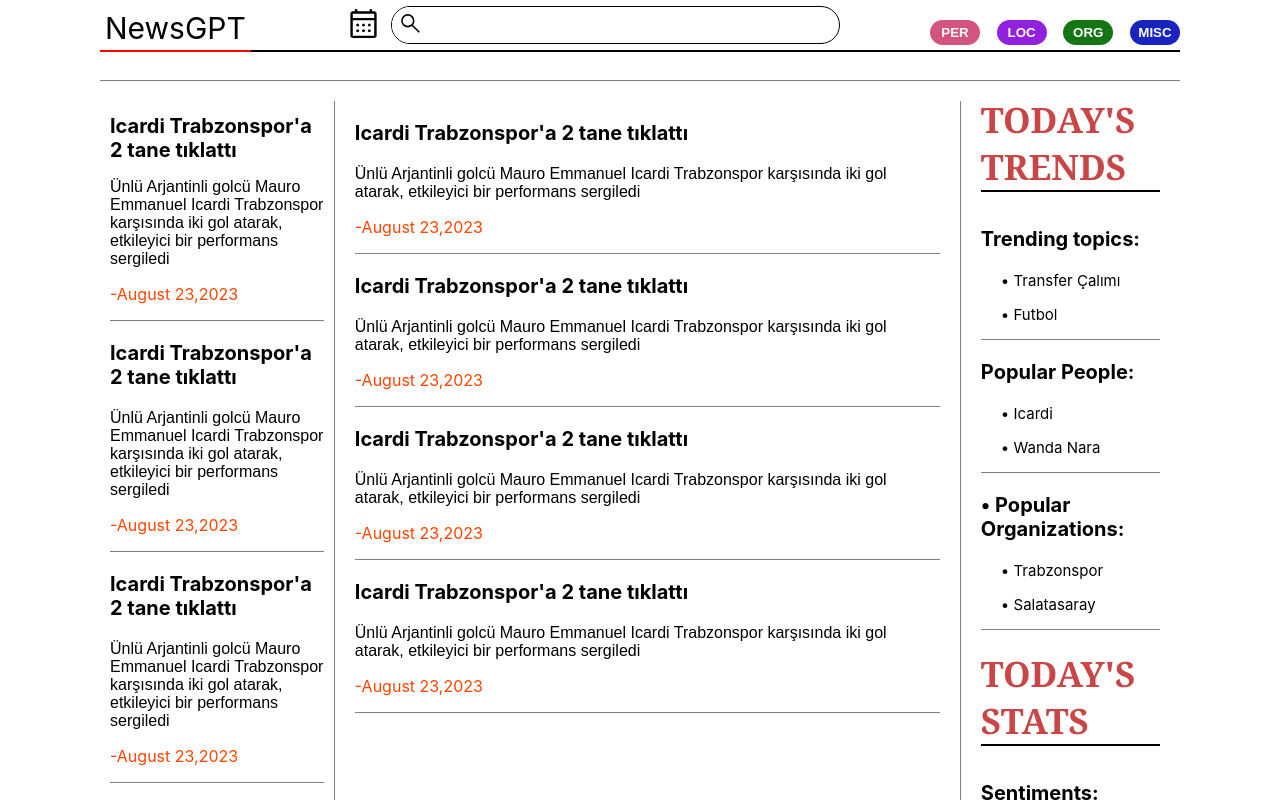
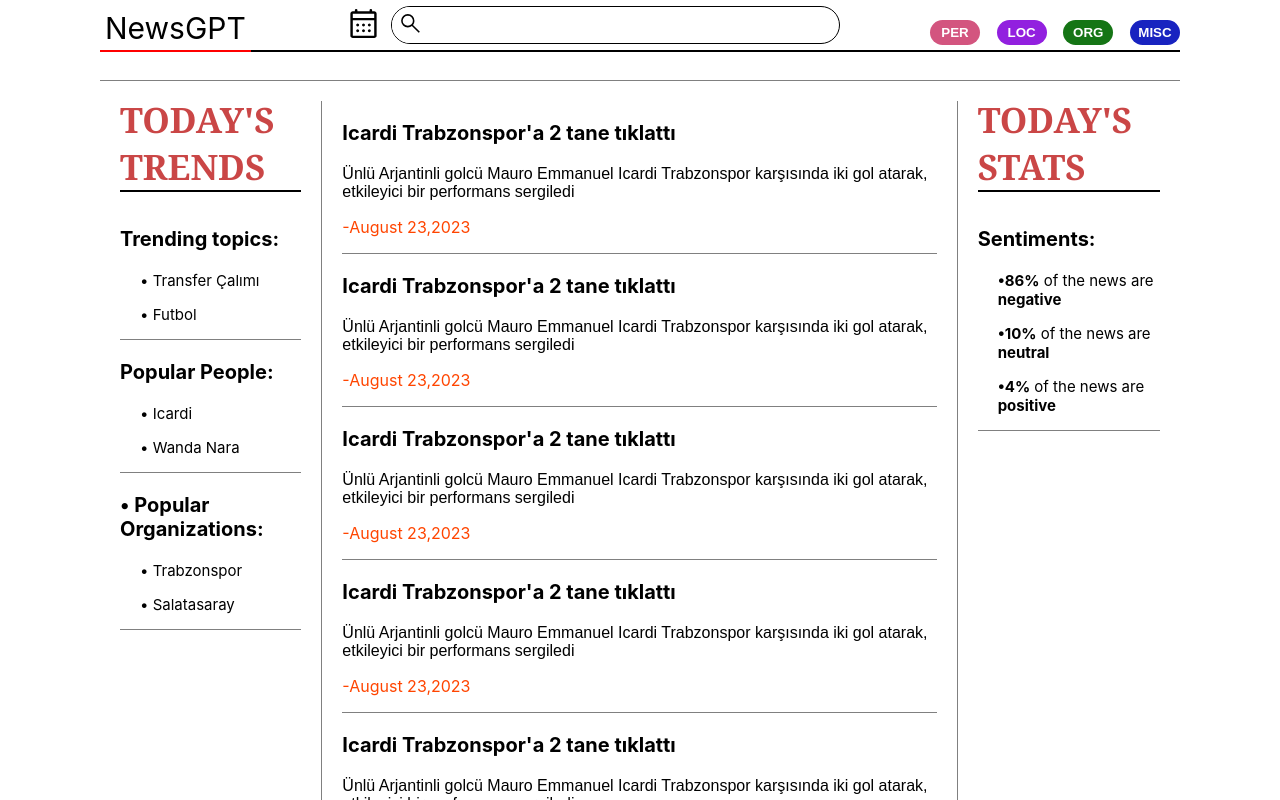
Before and after one commit to ddemo-hub/news-scan-frontend, a React (Create React App) app: page / in a window 1280 px wide. Shown: the top 800 px of the page. Built offline with nearby package versions, Linux system fonts and the light colour scheme.

Commit message:
components added

```diff
--- /dev/null
+++ b/src/components/NewsEntry.js
@@ -0,0 +1,22 @@
+import React from "react";
+import './NewsGrid.css'
+
+
+
+function NewsEntry() {
+    return(
+        <div class='news-entry'>
+        <p class= 'news-title'>
+          Icardi Trabzonspor'a 2 tane tıklattı
+        </p>
+        <p class='news-teaser'>
+          Ünlü Arjantinli golcü Mauro Emmanuel Icardi Trabzonspor karşısında iki gol atarak, etkileyici bir performans sergiledi
+        </p>
+        <p class='news-date'>
+          -August 23,2023
+        </p>
+      </div>
+    );
+}
+
+export default NewsEntry;
--- a/src/components/NewsGrid.css
+++ b/src/components/NewsGrid.css
@@ -4,7 +4,7 @@
     margin-right: 100px ;
     border-top: 1px solid gray;
     display: grid;
-    grid-template-columns: 0.75fr 2fr 0.7fr;
+    grid-template-columns: 0.7fr 2fr 0.7fr;
 
 }
 
--- a/src/components/NewsGrid.js
+++ b/src/components/NewsGrid.js
@@ -1,133 +1,32 @@
 import React from "react";
 import './NewsGrid.css'
-
+import NewsStats from "./NewsStats"
+import NewsEntry from "./NewsEntry"
+import NewsTopics from "./NewsTopics";
 
 function NewsGrid() {
     return(
         <div class='NewsGrids'>
           <div class='left-part'>
-            <div class='news-entry'>
-              <h1 class= 'news-title'>
-                Icardi Trabzonspor'a 2 tane tıklattı
-              </h1>
-              <p class='news-teaser'>
-                Ünlü Arjantinli golcü Mauro Emmanuel Icardi Trabzonspor karşısında iki gol atarak, etkileyici bir performans sergiledi
-              </p>
-              <p class='news-date'>
-                -August 23,2023
-              </p>
-            </div>
 
-            <div class='news-entry'>
-              <p class= 'news-title'>
-                Icardi Trabzonspor'a 2 tane tıklattı
-              </p>
-              <p class='news-teaser'>
-                Ünlü Arjantinli golcü Mauro Emmanuel Icardi Trabzonspor karşısında iki gol atarak, etkileyici bir performans sergiledi
-              </p>
-              <p class='news-date'>
-                -August 23,2023
-              </p>
-            </div>
-            <div class='news-entry'>
-              <p class= 'news-title'>
-                Icardi Trabzonspor'a 2 tane tıklattı
-              </p>
-              <p class='news-teaser'>
-                Ünlü Arjantinli golcü Mauro Emmanuel Icardi Trabzonspor karşısında iki gol atarak, etkileyici bir performans sergiledi
-              </p>
-              <p class='news-date'>
-                -August 23,2023
-              </p>
-            </div>
+            <NewsStats />
 
           </div>
 
 
 
           <div class='middle-part'>
-            <div class='news-entry'>
-              <p class= 'news-title'>
-                Icardi Trabzonspor'a 2 tane tıklattı
-
-              </p>
-              <p class='news-teaser'>
-                Ünlü Arjantinli golcü Mauro Emmanuel Icardi Trabzonspor karşısında iki gol atarak, etkileyici bir performans sergiledi
-
-              </p>
-              <p class='news-date'>
-                -August 23,2023
-              </p>
-            </div>
-            <div class='news-entry'>
-              <p class= 'news-title'>
-                Icardi Trabzonspor'a 2 tane tıklattı
-              </p>
-              <p class='news-teaser'>
-                Ünlü Arjantinli golcü Mauro Emmanuel Icardi Trabzonspor karşısında iki gol atarak, etkileyici bir performans sergiledi
-              </p>
-              <p class='news-date'>
-                -August 23,2023
-              </p>
-            </div>
-            <div class='news-entry'>
-              <p class= 'news-title'>
-                Icardi Trabzonspor'a 2 tane tıklattı
-              </p>
-              <p class='news-teaser'>
-                Ünlü Arjantinli golcü Mauro Emmanuel Icardi Trabzonspor karşısında iki gol atarak, etkileyici bir performans sergiledi
-              </p>
-              <p class='news-date'>
-                -August 23,2023
-              </p>
-            </div>
-                        <div class='news-entry'>
-              <p class= 'news-title'>
-                Icardi Trabzonspor'a 2 tane tıklattı
-              </p>
-              <p class='news-teaser'>
-                Ünlü Arjantinli golcü Mauro Emmanuel Icardi Trabzonspor karşısında iki gol atarak, etkileyici bir performans sergiledi
-              </p>
-              <p class='news-date'>
-                -August 23,2023
-              </p>
-            </div>
+            <NewsEntry />
+            <NewsEntry />
+            <NewsEntry />
+            <NewsEntry />
+            <NewsEntry />
+            <NewsEntry />
+            <NewsEntry />
+            <NewsEntry />
           </div>
           <div class='right-part'>
-            <div class= 'stats-entry'>
-              <p class='stats-title'>TODAY'S TRENDS</p>
-              <div class='stats-contents'>
-                <p class='stats-subjects'>Trending topics:</p>
-                <p class='stats-article'>&#x2022; Transfer Çalımı</p>
-                <p class='stats-article'>&#x2022; Futbol</p>
-              </div>
-              <div class='stats-contents'>
-                <p class='stats-subjects'>Popular People:</p>
-                <p class='stats-article'>&#x2022; Icardi</p>
-                <p class='stats-article'>&#x2022; Wanda Nara</p>
-              </div>
-              <div class='stats-contents'>
-                <p class='stats-subjects'>&#x2022; Popular Organizations:</p>
-                <p class='stats-article'>&#x2022; Trabzonspor</p>
-                <p class='stats-article'>&#x2022; Salatasaray</p>
-              </div>
-            </div>
-
-            <div class= 'stats-entry'>
-              <p class='stats-title'>TODAY'S STATS</p>
-              <div class='stats-contents'>
-                <p class='stats-subjects'>Sentiments:</p>
-                <p class='stats-article'>
-                  <span class='boldpart'> &#x2022;86%</span> of the news are <span class='boldpart'>negative</span>
-                </p>
-                <p class='stats-article'>
-                  <span class='boldpart'> &#x2022;10%</span> of the news are <span class='boldpart'>neutral</span>
-                </p>
-                <p class='stats-article'>
-                  <span class='boldpart'> &#x2022;4%</span> of the news are <span class='boldpart'>positive</span>
-                </p>
-              </div>
-            </div>
+            <NewsTopics />
 
 
           </div>
--- /dev/null
+++ b/src/components/NewsStats.js
@@ -0,0 +1,29 @@
+import React from "react";
+import './NewsGrid.css'
+
+
+function NewsStats() {
+    return(
+    <div class= 'stats-entry'>
+    <p class='stats-title'>TODAY'S TRENDS</p>
+    <div class='stats-contents'>
+      <p class='stats-subjects'>Trending topics:</p>
+      <p class='stats-article'>&#x2022; Transfer Çalımı</p>
+      <p class='stats-article'>&#x2022; Futbol</p>
+    </div>
+    <div class='stats-contents'>
+      <p class='stats-subjects'>Popular People:</p>
+      <p class='stats-article'>&#x2022; Icardi</p>
+      <p class='stats-article'>&#x2022; Wanda Nara</p>
+    </div>
+    <div class='stats-contents'>
+      <p class='stats-subjects'>&#x2022; Popular Organizations:</p>
+      <p class='stats-article'>&#x2022; Trabzonspor</p>
+      <p class='stats-article'>&#x2022; Salatasaray</p>
+    </div>
+  </div>
+    );
+
+}
+
+export default NewsStats;
--- /dev/null
+++ b/src/components/NewsTopics.js
@@ -0,0 +1,28 @@
+import React from "react";
+import './NewsGrid.css'
+
+
+
+function NewsTopics() {
+    return(
+
+            <div class= 'stats-entry'>
+              <p class='stats-title'>TODAY'S STATS</p>
+              <div class='stats-contents'>
+                <p class='stats-subjects'>Sentiments:</p>
+                <p class='stats-article'>
+                  <span class='boldpart'> &#x2022;86%</span> of the news are <span class='boldpart'>negative</span>
+                </p>
+                <p class='stats-article'>
+                  <span class='boldpart'> &#x2022;10%</span> of the news are <span class='boldpart'>neutral</span>
+                </p>
+                <p class='stats-article'>
+                  <span class='boldpart'> &#x2022;4%</span> of the news are <span class='boldpart'>positive</span>
+                </p>
+              </div>
+            </div>
+    );
+
+}
+
+export default NewsTopics;
--- a/src/components/UserHeader.css
+++ b/src/components/UserHeader.css
@@ -13,8 +13,11 @@
     border-bottom-color: black;
     border-bottom-width: 2px;
 
+}
 
-}
+
+
+
 
 .left-section {
     position:relative;
```
